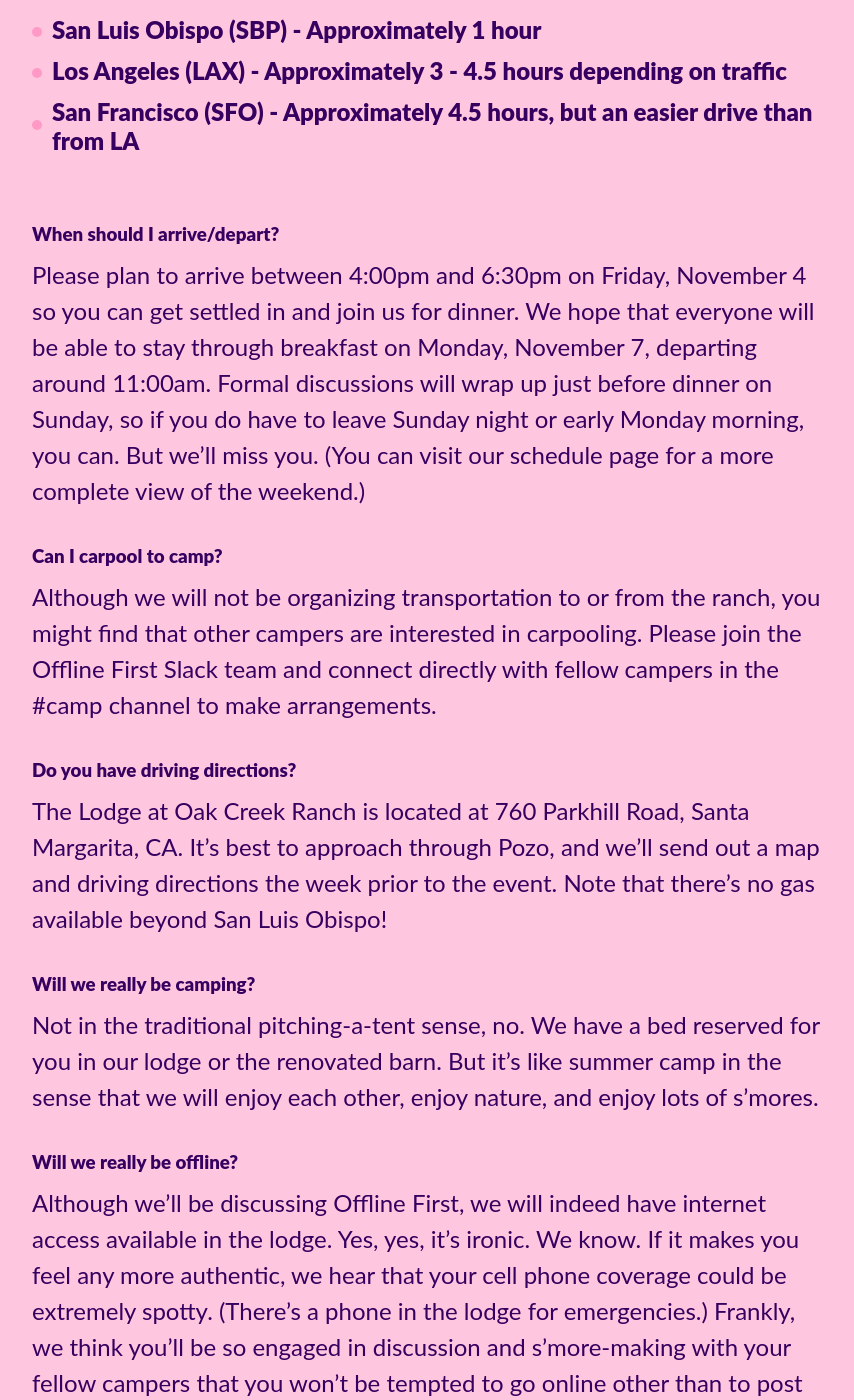
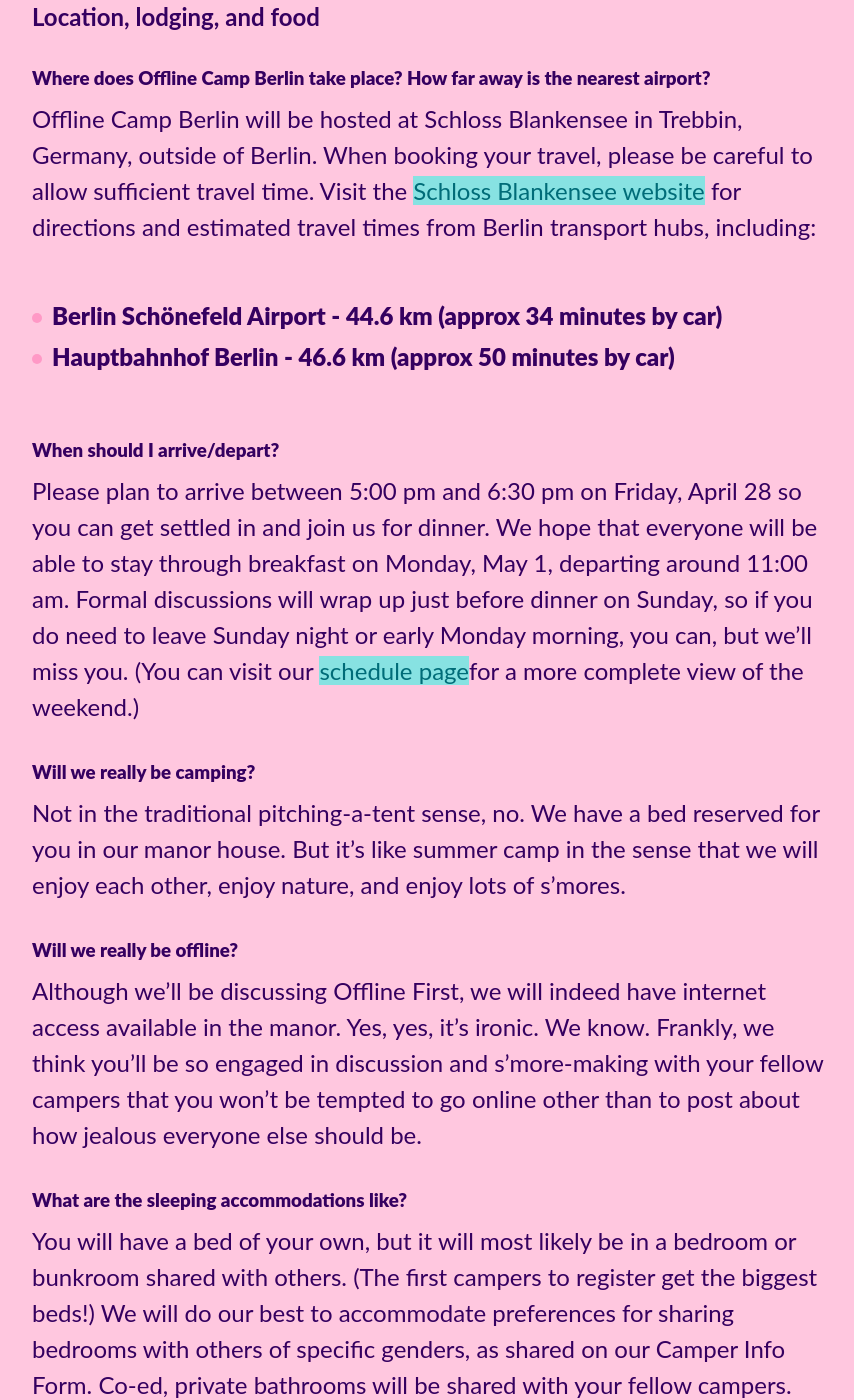
Before and after one commit to offlinefirst/offlinefirst.org, a Jekyll site: the page built from camp/faq.html, in a window 1280 px wide and 1400 px high, scrolled down 2110 px. Shown: the whole window, without its empty margins (208-1062 px from the left). Built offline with Jekyll 4.4.1, drawn with Linux system fonts in a browser that asks for light colours; comment, search, counter and statistics services are not loaded; some of the changed text lies outside the part shown.

Commit message:
Teri's content edits to schedule and FAQ pages

```diff
--- a/camp/faq.html
+++ b/camp/faq.html
@@ -11,68 +11,65 @@
   <h2>What should I expect from Offline Camp?</h2>
 
   <h3>The atmosphere</h3>
-  <p>Offline Camp is relaxed-yet-productive weekend with others passionate about Offline First, engaged in deep discussion and lighthearted fun. We aim to provide a welcoming, inclusive, and respectful environment for a diverse group of participants (per our code of conduct). We also limit the group to 30 people.</p>
+  <p>Offline Camp is a relaxed-yet-productive weekend with others passionate about Offline First, engaged in deep discussion and lighthearted fun. We aim to provide a welcoming, inclusive, and respectful environment for a diverse group of participants (see our <a href="{{ page.root_path }}camp/codeofconduct.html">Code of Conduct</a>). We also limit the group to 30 people so we can truly have the chance to get to know each other.</p>
 
+  <a name="unconference"></a>
   <h3>Unconference sessions</h3>
-  <p>Our content is driven by campers, with attendees nominating and voting on Offline First topics to be discussed in unconference sessions. There are multiple discussions on wide-ranging topics happening simultaneously, with group recaps to catch you up on sessions you’ve missed. (Many of our past discussion topics are chronicled in our Medium publication.) Please bring ideas on specific topics you’d like to discuss with the group.</p>
+  <p>Our content is driven by campers, with attendees nominating and voting on Offline First topics to be discussed in unconference sessions. There are multiple discussions on wide-ranging topics happening simultaneously, with group recaps to catch you up on sessions you’ve missed. (Many of our past discussion topics are chronicled in our <a href="https://medium.com/offline-camp">Medium publication</a>.) Please bring ideas on specific topics you’d like to discuss with the group.</p>
 
+  <a name="passion"></a>
   <h3>Passion talks</h3>
-  <p>We also offer campers the opportunity to present 5-minute passion talks on their diverse interests. These informal talks don’t need to be related to Offline First, nor to be technical. If you have a hobby or other pursuit you’re excited about, we look forward to hearing about it! (Videos of many of our past passion talks have been shared with campers’ permission on our Medium publication.)</p>
+  <p>We also offer campers the opportunity to present 5-minute passion talks on their diverse interests. These informal talks don’t need to be related to Offline First, nor be technical. If you have a hobby or other pursuit you’re excited about, we look forward to hearing about it! (Videos of many of our past passion talks have been shared with campers’ permission on our <a href="https://medium.com/offline-camp">Medium publication</a>.)</p>
 
   <h3>Conversation and relaxation</h3>
-  <p>We believe that the casual conversations we have around the campfire can be as important as our more structured discussions. With that in mind, we leave some free time in the schedule for engaging with your fellow campers in a relaxing setting. Our gorgeous 163-acre ranch is adjacent to the Los Padres National Forest in Central California, and comes complete with awesome lodge, lavender fields, scenic walking/biking trails, outdoor pool, yoga studio, fire pit for s’mores, game room, and more.</p>
+  <p>We believe that the casual conversations we have around the campfire can be as important as our more structured discussions. With that in mind, we leave some free time in the schedule for engaging with your fellow campers in a relaxing setting. Our baroque manor house is surrounded by woods, meadows, and gardens, perfect for a scenic stroll while you connect with a new friend.</p>
 
-  <h2>Location, lodging &amp; grub</h2>
+  <h3>Awesomeness</h3>
+  <p>The Offline Camp experience is pretty awesome. Seriously, just incredible. Like kittens and Nutella all wrapped in one (unless you're allergic to cats or hazelnuts or chocolate, in which case we are sad for you). In can be tough to explain in words what makes the camp format so great, so we made this <a href="https://youtu.be/2vCmlxtMvwE">video</a> to show you what camp is all about. Whenever we feel blue, we watch it to cheer ourselves up. Enjoy. </p>
 
-  <h3>Where does Offline Camp California take place? How far away is the nearest airport?</h3>
-  <p>Offline Camp California will be hosted at The Lodge at Oak Creek Ranch in Santa Margarita, California (between San Francisco and Los Angeles).  When booking your travel, please be careful to allow sufficient driving time to and from your airport of choice. The airports nearest to the ranch are:</p>
 
+  <a name="location"></a>
+  <h2>Location, lodging, and food</h2>
+  <h3>Where does Offline Camp Berlin take place? How far away is the nearest airport?</h3>
+  <p>Offline Camp Berlin will be hosted at Schloss Blankensee in Trebbin, Germany, outside of Berlin. When booking your travel, please be careful to allow sufficient travel time. Visit the <a href="http://tagen-und-feiern.schloss-blankensee.com/kontakt-anfahrt-googlemap/">Schloss Blankensee website</a> for directions and estimated travel times from Berlin transport hubs, including:</p>
   <ul class="plain-list">
-    <li>San Luis Obispo (SBP) - Approximately 1 hour</li>
-    <li>Los Angeles (LAX) - Approximately 3 - 4.5 hours depending on traffic</li>
-    <li>San Francisco (SFO) - Approximately 4.5 hours, but an easier drive than from LA</li>
+    <li>Berlin Schönefeld Airport - 44.6 km (approx 34 minutes by car)</li>
+    <li>Hauptbahnhof Berlin - 46.6 km (approx 50 minutes by car)</li>
   </ul>
-
   <h3>When should I arrive/depart?</h3>
-  <p>Please plan to arrive between 4:00pm and 6:30pm on Friday, November 4 so you can get settled in and join us for dinner.  We hope that everyone will be able to stay through breakfast on Monday, November 7, departing around 11:00am.  Formal discussions will wrap up just before dinner on Sunday, so if you do have to leave Sunday night or early Monday morning, you can.  But we’ll miss you.  (You can visit our schedule page for a more complete view of the weekend.)</p>
-
-  <h3>Can I carpool to camp?</h3>
-  <p>Although we will not be organizing transportation to or from the ranch, you might find that other campers are interested in carpooling. Please join the Offline First Slack team and connect directly with fellow campers in the #camp channel to make arrangements.</p>
-
-  <h3>Do you have driving directions?</h3>
-  <p>The Lodge at Oak Creek Ranch is located at 760 Parkhill Road, Santa Margarita, CA. It’s best to approach through Pozo, and we’ll send out a map and driving directions the week prior to the event.  Note that there’s no gas available beyond San Luis Obispo!</p>
+  <p>Please plan to arrive between 5:00 pm and 6:30 pm on Friday, April 28 so you can get settled in and join us for dinner.  We hope that everyone will be able to stay through breakfast on Monday, May 1, departing around 11:00 am.  Formal discussions will wrap up just before dinner on Sunday, so if you do need to leave Sunday night or early Monday morning, you can, but we’ll miss you.  (You can visit our <a href="{{ page.root_path }}camp/schedule.html">schedule page</a>for a more complete view of the weekend.)</p>
 
   <h3>Will we really be camping?</h3>
-  <p>Not in the traditional pitching-a-tent sense, no. We have a bed reserved for you in our lodge or the renovated barn.  But it’s like summer camp in the sense that we will enjoy each other, enjoy nature, and enjoy lots of s’mores.</p>
+  <p>Not in the traditional pitching-a-tent sense, no. We have a bed reserved for you in our manor house.  But it’s like summer camp in the sense that we will enjoy each other, enjoy nature, and enjoy lots of s’mores.</p>
 
   <h3>Will we really be offline?</h3>
-  <p>Although we’ll be discussing Offline First, we will indeed have internet access available in the lodge. Yes, yes, it’s ironic. We know. If it makes you feel any more authentic, we hear that your cell phone coverage could be extremely spotty.  (There’s a phone in the lodge for emergencies.) Frankly, we think you’ll be so engaged in discussion and s’more-making with your fellow campers that you won’t be tempted to go online other than to post about how jealous everyone else should be.</p>
+  <p>Although we’ll be discussing Offline First, we will indeed have internet access available in the manor. Yes, yes, it’s ironic. We know. Frankly, we think you’ll be so engaged in discussion and s’more-making with your fellow campers that you won’t be tempted to go online other than to post about how jealous everyone else should be.</p>
 
   <h3>What are the sleeping accommodations like?</h3>
-  <p>You will have a bed of your own, but it will most likely be in a bedroom shared with others in our lodge or modernized barn.  (The first to register get the biggest beds!) We will do our best to accommodate preferences for sharing bedrooms with others of specific genders, as shared on our Camper Info Form. Co-ed, private bathrooms will be shared with your fellow campers.  Sheets, blankets, pillows, bath towels, basic bath amenities (shampoo, soap, etc.), and pool towels are provided.</p>
+  <p>You will have a bed of your own, but it will most likely be in a bedroom or bunkroom shared with others.  (The first campers to register get the biggest beds!) We will do our best to accommodate preferences for sharing bedrooms with others of specific genders, as shared on our Camper Info Form. Co-ed, private bathrooms will be shared with your fellow campers.  Bedding and towels are provided.</p>
 
   <h3>What meals are provided? Can you accommodate dietary restrictions?</h3>
-  <p>We will provide breakfast, lunch, dinner, snacks, and non-alcoholic beverages from Friday dinner through Monday breakfast.  (You are welcome to bring your own favorite beverages to enjoy with moderation, per our code of conduct.) When you complete your Camper Info Form, please share any allergies or dietary restrictions.  We will have vegetarian options available at every meal, and Chef Anthony will strive to accommodate other needs as shared on your form in advance of the event.</p>
+  <p>We will provide breakfast, lunch, dinner, snacks, and non-alcoholic beverages from Friday dinner through Monday breakfast.  (You are welcome to bring your own favorite beverages to enjoy with moderation, per our <a href="{{ page.root_path }}camp/codeofconduct.html">Code of Conduct</a>.) When you complete your Camper Info Form, please share any allergies or dietary restrictions.  We will have vegetarian options available at every meal, and the chefs at Schloss Blankensee will strive to accommodate other needs as shared on your form at least two weeks prior to the event.</p>
 
   <h2>Odds &amp; Ends</h2>
 
   <h3>What should I pack?</h3>
-  <p>We’ll share a recommended packing list about a week before the event. If you enjoy yoga, pack your yoga clothes (mats provided) – we’ll have an awesome instructor with us on site.  Note that sheets, blankets, pillows, bath towels, basic bath amenities (shampoo, soap, etc.), and pool towels are all provided for you.</p>
+  <p>We’ll share a recommended packing list about a week before the event. Note that bedding and towels will be provided for you, just like at a hotel.</p>
 
   <h3>Do you have a Code of Conduct?</h3>
-  <p>Yes, and we are dedicated to creating a safe and welcoming environment for all campers.  All guests are asked to review the code of conduct before registering for camp, and our organizing team is available to address any concerns on site.</p>
+  <p>Yes, and we are dedicated to creating a safe and welcoming environment for all campers.  All guests are asked to review the <a href="{{ page.root_path }}camp/codeofconduct.html">Code of Conduct</a> before registering for camp, and our organizing team is available to address any concerns on site.</p>
 
   <h3>Who else is coming to camp? How can we connect?</h3>
-  <p>We don’t share campers’ email addresses, even with our sponsors.  Instead, we encourage you to follow your fellow campers on Twitter, as well as to join the Offline First Slack team and connect with other campers in the #camp channel before, during, and after camp.</p>
+  <p>We don’t share campers’ email addresses, even with our sponsors.  Instead, we encourage you to follow your <a href="https://twitter.com/OfflineCamp/lists/offline-camp-berlin-2017/members">fellow campers</a> on Twitter, as well as to <a href="http://offlinefirst.org/chat/">join the Offline First Slack team</a> and connect with other campers in the #camp channel before, during, and after camp.</p>
 
   <h3>How can I support Offline Camp?</h3>
   <p>Generous sponsors enable us to make Offline Camp possible. Please encourage your company to sponsor, or make a personal donation to our scholarship fund so we can bring more awesome folks to camp.</p>
 
   <h3>Where can I learn more about Offline First before camp?</h3>
-  <p>Check out offlinefirst.org for a variety of resources including news, case studies, and event listings. You can also find videos of past conference presentations on our YouTube channel. The Offline Camp Medium publication includes recaps of unconference discussions topics from our past camps, as well as videos and background info on passion talks. And of course you can find plenty of #OfflineFirst content shared on Twitter.</p>
+  <p>We've worked hard to curate all kinds of Offline First content for you, from articles and case studies to videos and podcasts. Past campers have even written up summaries of the awesome discussions they had when they were at camp! Visit our <a href="https://medium.com/offline-camp/offline-first-resources-2acc5836e9d4#.fa5dbiny6">resources page</a> to get started.</p>
 
   <h3>How can I reach you with additional questions?</h3>
-  <p>Please don’t hesitate to reach out to us at @OfflineCamp or camp@offlinefirst.org.  We’re here to help!</p>
+  <p>Please don’t hesitate to reach out to us on <a href="https://twitter.com/OfflineCamp">Twitter</a> or by <a href="mailto:camp@offlinefirst.org">email</a>. We’re here to help!</p>
 
 
 </div>
```
Also changed, not shown: camp/schedule.html (+11 -20 lines).
